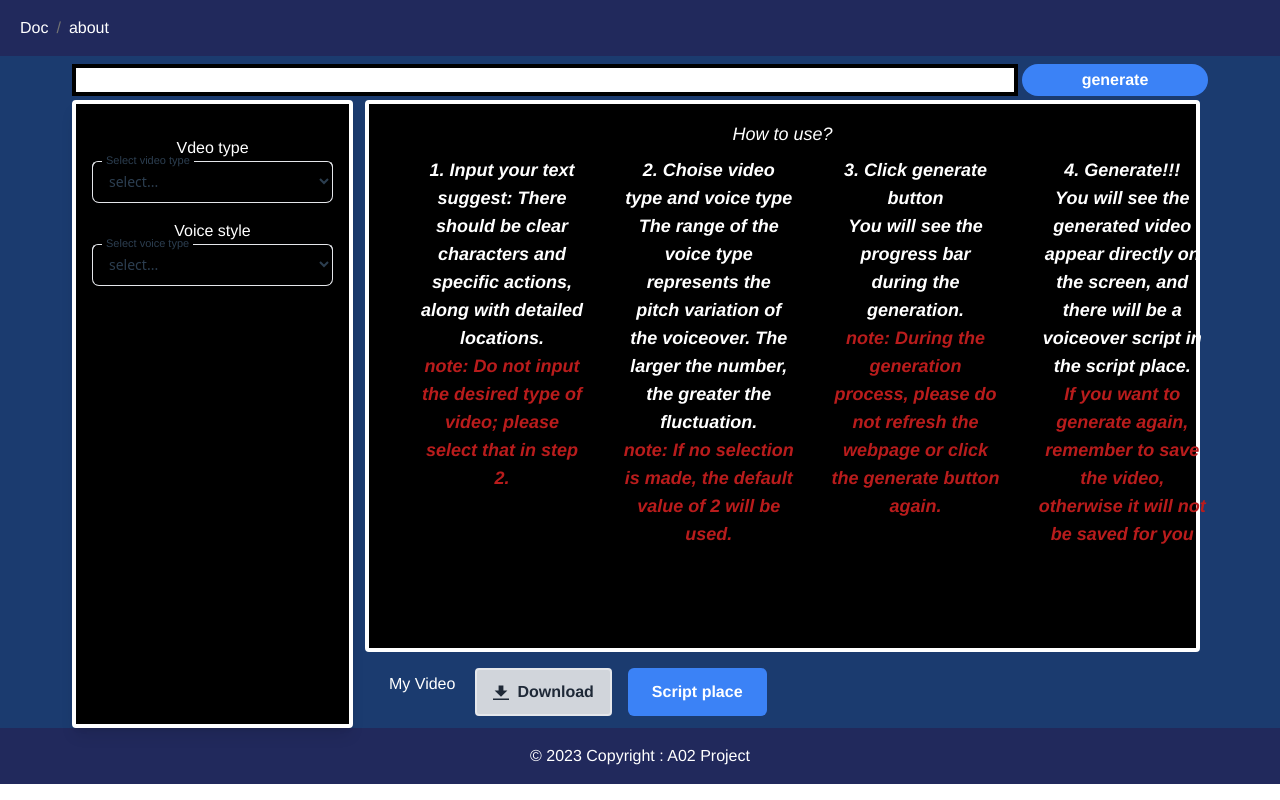
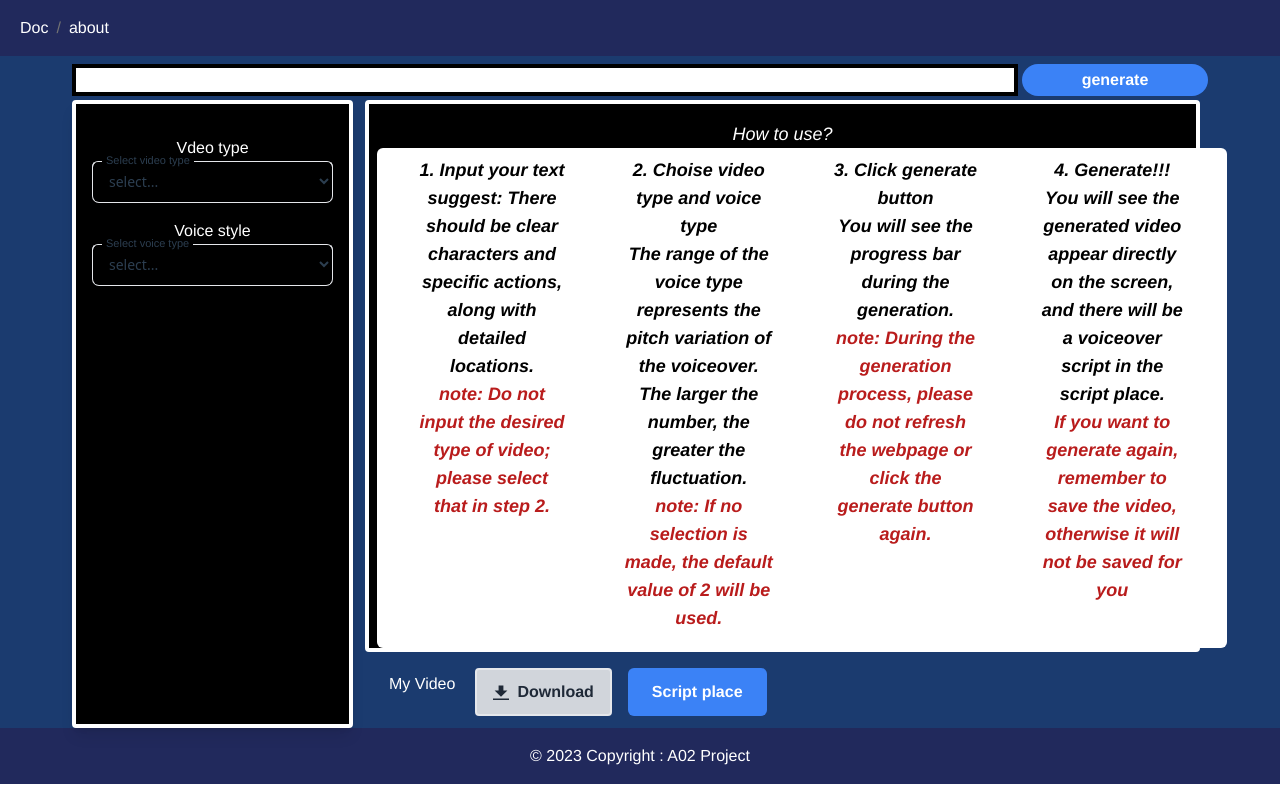
Before and after one commit to kakeru13468/A02_AI_Video_Generation, a Vue app in the folder Web/: page / in a window 1280 px wide. Built offline with nearby package versions, Linux system fonts and the light colour scheme.

Commit message:
[feat] update step place UI

```diff
--- a/Web/src/components/StepButton.vue
+++ b/Web/src/components/StepButton.vue
@@ -13,8 +13,8 @@
     ]">
 
         <div>
-            {{ title }}<br>
-            {{ text }}<br>
+            <div class="text-black">{{ title }}<br></div>
+            <div class="text-black">{{ text }}<br></div>
             <div class="text-red-700">{{ note }}</div>
 
         </div>
@@ -43,6 +43,7 @@ export default {
                 blue: 'bg-blue-500 hover:bg-blue-700 active:bg-blue-500',
                 red: 'bg-red-400 hover:bg-red-300 active:bg-red-500',
                 yellow: 'bg-yellow-400 hover:bg-yellow-300 active:bg-yellow-500',
+                white: 'bg-white hover:bg-gray-300 active:bg-gray-500'
             }[this.color]
         }
     }
@@ -51,7 +52,7 @@ export default {
 
 <style>
 .btn-style {
-    width: 250px;
+    width: 230px;
     height: 500px;
 }
 </style>
```
